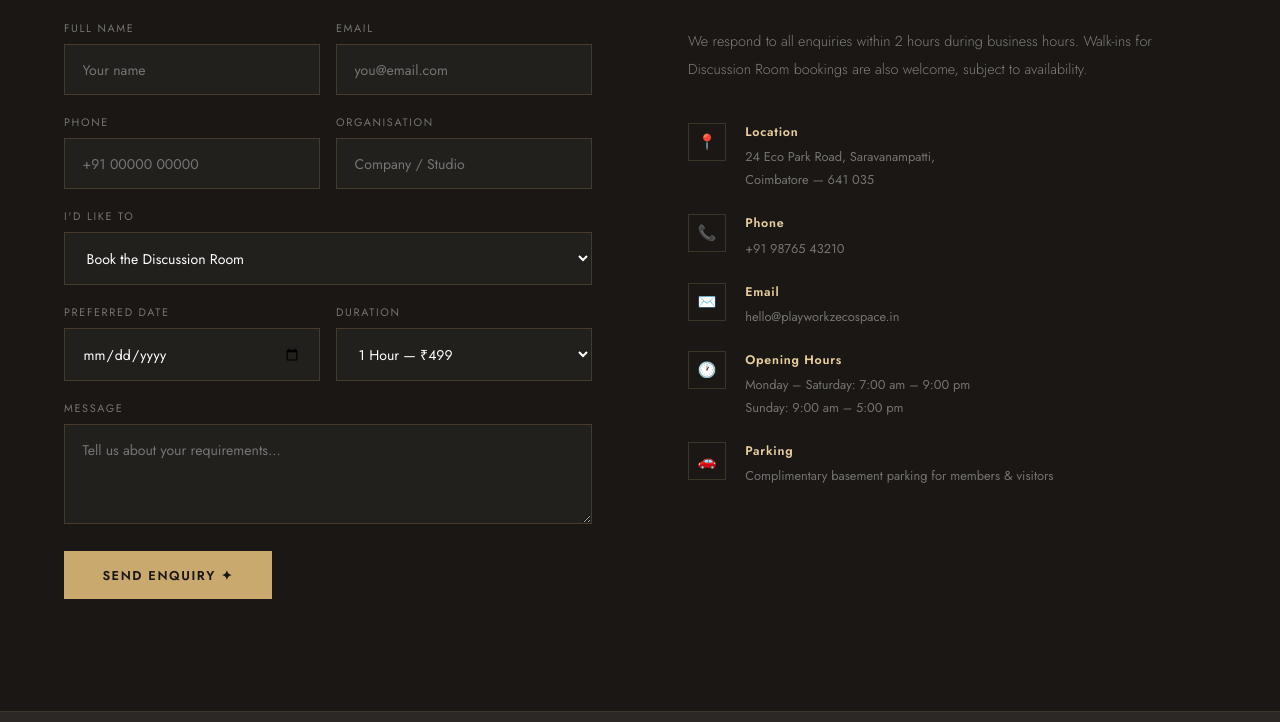
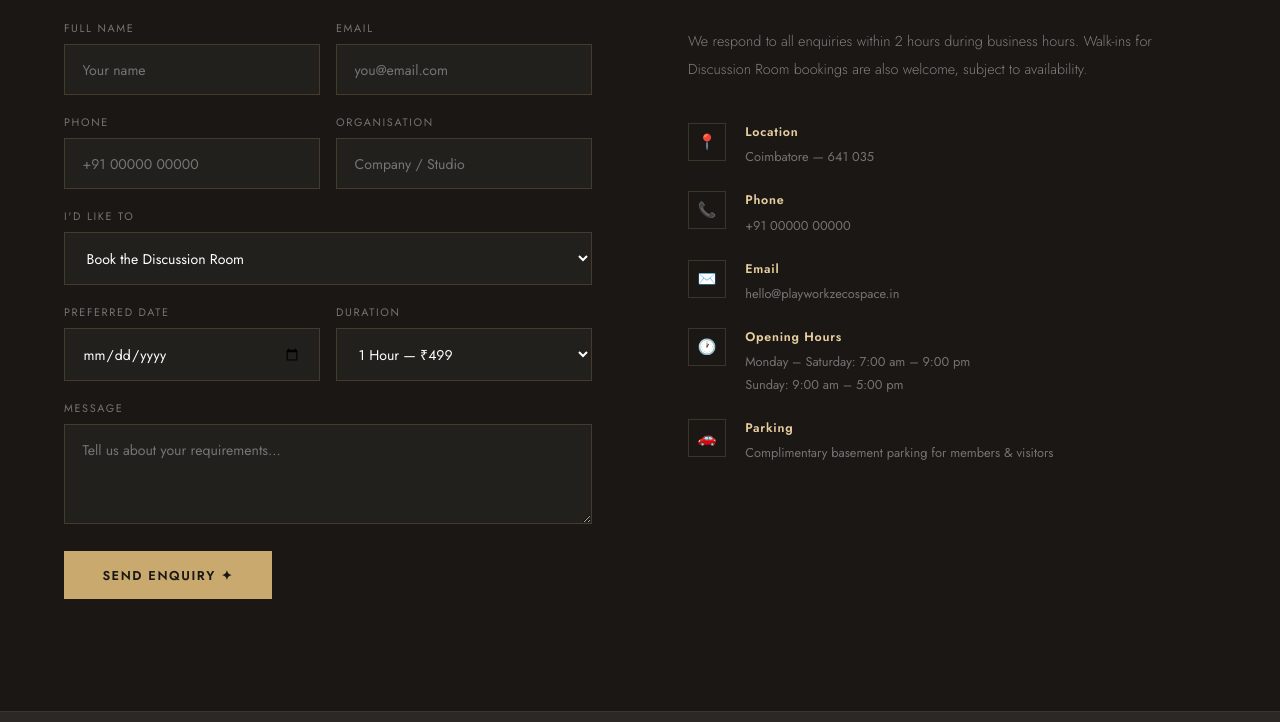
Before and after one commit to CreativeAds98/Playworks-trail-1, a plain HTML site: page index.html in a window 1280 px wide. Shown: the part 7329-8051 px from the top of the page. Drawn offline with nearby package versions, Linux system fonts and the light colour scheme.

Commit message:
updated minor changes

```diff
--- a/index.html
+++ b/index.html
@@ -861,8 +861,8 @@ footer p{font-size:.72rem;color:rgba(255,255,255,.2);letter-spacing:.05em}
     <div class="contact-info reveal reveal-delay-1">
       <p>We respond to all enquiries within 2 hours during business hours. Walk-ins for Discussion Room bookings are also welcome, subject to availability.</p>
       <div class="info-block">
-        <div class="info-row"><div class="info-icon-box">📍</div><div class="info-detail"><strong>Location</strong><span>24 Eco Park Road, Saravanampatti,<br>Coimbatore — 641 035</span></div></div>
-        <div class="info-row"><div class="info-icon-box">📞</div><div class="info-detail"><strong>Phone</strong><span>+91 98765 43210</span></div></div>
+        <div class="info-row"><div class="info-icon-box">📍</div><div class="info-detail"><strong>Location</strong><span>Coimbatore — 641 035</span></div></div>
+        <div class="info-row"><div class="info-icon-box">📞</div><div class="info-detail"><strong>Phone</strong><span>+91 00000 00000</span></div></div>
         <div class="info-row"><div class="info-icon-box">✉️</div><div class="info-detail"><strong>Email</strong><span>hello@playworkzecospace.in</span></div></div>
         <div class="info-row"><div class="info-icon-box">🕐</div><div class="info-detail"><strong>Opening Hours</strong><span>Monday – Saturday: 7:00 am – 9:00 pm<br>Sunday: 9:00 am – 5:00 pm</span></div></div>
         <div class="info-row"><div class="info-icon-box">🚗</div><div class="info-detail"><strong>Parking</strong><span>Complimentary basement parking for members &amp; visitors</span></div></div>
```
